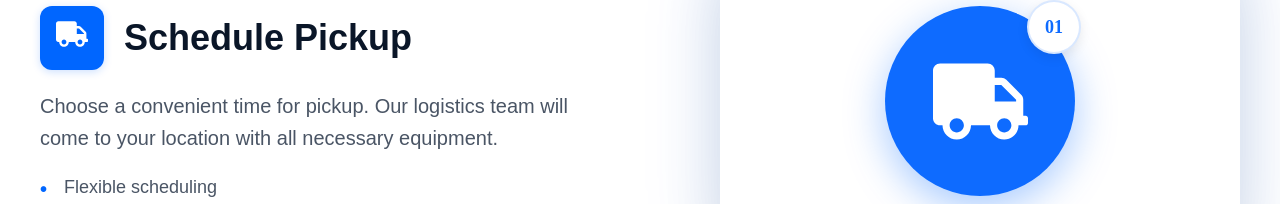
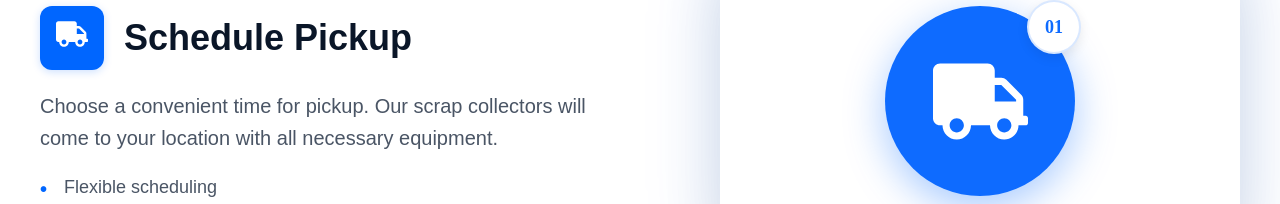
Before and after one commit to theharshkwatra/ScrapSmart, a React (Vite) app: page /how-it-works in a window 1280 px wide. Shown: the part 536-740 px from the top of the page. Built offline with nearby package versions, Linux system fonts and the light colour scheme.

Commit message:
Content change

```diff
--- a/src/Pages/HowItWorks/HowItWorks.jsx
+++ b/src/Pages/HowItWorks/HowItWorks.jsx
@@ -30,7 +30,7 @@ function HowItWorks() {
     {
       number: '01',
       title: 'Schedule Pickup',
-      description: 'Choose a convenient time for pickup. Our logistics team will come to your location with all necessary equipment.',
+      description: 'Choose a convenient time for pickup. Our scrap collectors will come to your location with all necessary equipment.',
       points: ['Flexible scheduling','Professional handling'],
       icon: <FaTruck />
     },
```
